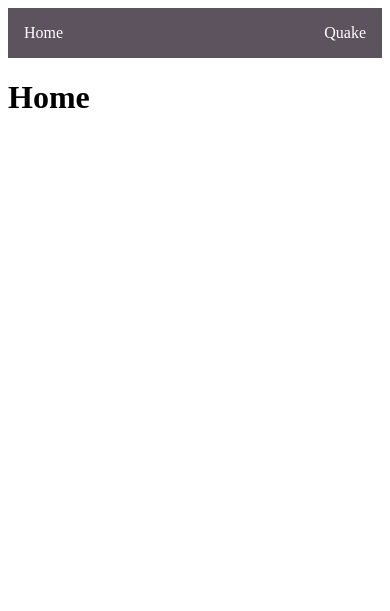
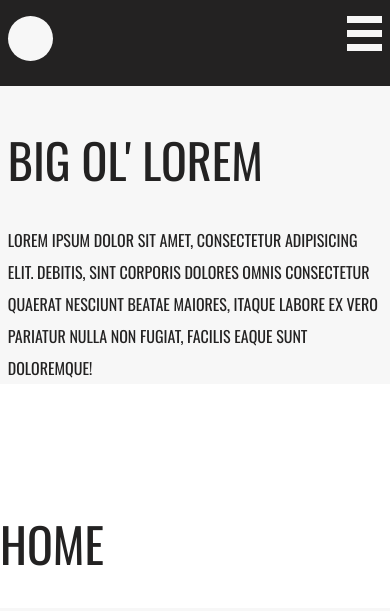
Before and after one commit to pigflymoon/geo-app, a React app: page / in a window 390 px wide. Built offline with nearby package versions, Linux system fonts and the light colour scheme.

Commit message:
#Navigation #reset css

```diff
--- a/components/Nav/NavLink.js
+++ b/components/Nav/NavLink.js
@@ -6,11 +6,26 @@ export default class NavLink extends React.Component {
     render() {
         return (
             <div>
-                <ul className="navigation">
-                    <li><Link to="/home">Home</Link></li>
-                    <li><Link to="/quake">Quake</Link></li>
-                </ul>
-                {this.props.children}
+                <nav className="navBar">
+                    <nav className="wrapper">
+                        <div className="logo"></div>
+                        <input type="checkbox" id="menu-toggle"></input>
+                        <label htmlFor="menu-toggle" className="label-toggle"></label>
+                        <ul>
+                            <li><Link to="/home">Home</Link></li>
+                            <li><Link to="/quake">Quake</Link></li>
+                        </ul>
+
+                        {this.props.children}
+                    </nav>
+                </nav>
+                <header className="wrapper">
+                    <h1>Big ol' Lorem</h1>
+                    <p>Lorem ipsum dolor sit amet, consectetur adipisicing elit. Debitis, sint corporis dolores omnis
+                        consectetur quaerat nesciunt beatae maiores, itaque labore ex vero pariatur nulla non fugiat,
+                        facilis eaque sunt doloremque!</p>
+                </header>
+
             </div>
         )
     }
--- a/components/Nav/NavLink.scss
+++ b/components/Nav/NavLink.scss
@@ -1,24 +1,123 @@
-.navigation {
-  list-style: none;
-  margin: 0;
-  padding: 0;
-  background-color: #5d535e;
-  color: #eee;
-  -webkit-display: -webkit-box;
-  -webkit-display: -webkit-flex;
-  display: -webkit-box;
-  display: -ms-flexbox;
+@import url(https://fonts.googleapis.com/css?family=Oswald:400,700);
+
+//Color Variables
+$black: #000000;
+$color1: #f7f7f7; //Red
+$color2: #232222; //Plum
+$color3: #903749; //Maroon
+
+// Base Styles
+body {
+  background-color: $color1;
+  color: $color2;
+  font-family: 'Oswald', sans-serif;
+  line-height: 2em;
+  text-transform: uppercase;
+}
+
+h1 {
+  font-size: 3em;
+  padding: 3em 0 1em 0;
+}
+
+.navBar {
+  background-color: $color2;
+  position: fixed;
+  min-width: 100%;
+}
+
+.logo {
+  background-color: $color1;
+  border-radius: 50px;
+  display: inline-block;
+  height: 45px;
+  margin: 1em 0;
+  width: 45px;
+}
+
+// Content Wrapper
+.wrapper {
+  margin: 0 auto;
+  max-width: 960px;
+  padding: 0 2%;
+}
+
+// Full Navigation, including mobile menu
+nav {
+  ul {
     display: flex;
-  -webkit-justify-content: space-between;
-  -webkit-box-pack: justify;
-  -ms-flex-pack: justify;
     justify-content: space-between;
+    list-style-type: none;
+    width: 50%;
+
     a {
+      color: $color1;
       text-decoration: none;
-    color: white;
+      transition: all .5s ease;
+
+      &:hover {
+        color: $color3;
+      }
     }
   }
 
   li {
-  padding: 1em;
+    display: inline-block;
   }
+
+  #menu-toggle {
+    display: none;
+  }
+
+  .label-toggle {
+    display: none;
+  }
+
+  .wrapper {
+    align-items: center;
+    display: flex;
+    justify-content: space-between;
+  }
+
+  @media screen and (max-width: 768px) {
+    ul {
+      background-color: $black;
+      display: block;
+      height: 0;
+      list-style-type: none;
+      opacity: 0;
+      text-align: center;
+      transition: all 1s ease;
+      width: 100%;
+      visibility: hidden;
+    }
+
+    li {
+      border-bottom: 2px solid $color2;
+      color: $color2;
+      display: block;
+      font-size: 1.5em;
+      padding: 2em 0;
+    }
+
+    #menu-toggle:checked ~ ul {
+      opacity: 1;
+      height: 100vh;
+      visibility: visible;
+    }
+
+    .label-toggle {
+      background: linear-gradient(to bottom, $color1 0%, $color1 20%, transparent 20%, transparent 40%, $color1 40%, $color1 60%, transparent 60%, transparent 80%, $color1 80%, $color1 100%); //Gradient Hamburger
+      cursor: pointer;
+      display: block;
+      float: right;
+      height: 35px;
+      margin-top: 1em;
+      width: 35px;
+    }
+
+    .wrapper {
+      display: block;
+    }
+  }
+}
--- a/index.js
+++ b/index.js
@@ -4,6 +4,7 @@ import {
     BrowserRouter as Router,
     Route
 } from 'react-router-dom'
+import './style/reset.css'
 import NavLink from './components/Nav/NavLink'
 import Home from './components/Pages/Home/Home'
 import Quake from './components/Pages/Quake/Quake'
--- a/package.json
+++ b/package.json
@@ -46,8 +46,6 @@
     "react": "^15.4.2",
     "react-dom": "^15.4.2",
     "react-router-dom": "^4.0.0",
-    "rebass": "^0.3.4",
-    "reflexbox": "^2.2.3",
     "sass-loader": "^6.0.3",
     "style-loader": "^0.15.0",
     "url-loader": "^0.5.8",
--- /dev/null
+++ b/style/reset.css
@@ -0,0 +1,54 @@
+/* http://meyerweb.com/eric/tools/css/reset/
+   v2.0 | 20110126
+   License: none (public domain)
+*/
+
+html, body, div, span, applet, object, iframe,
+h1, h2, h3, h4, h5, h6, p, blockquote, pre,
+a, abbr, acronym, address, big, cite, code,
+del, dfn, em, img, ins, kbd, q, s, samp,
+small, strike, strong, sub, sup, tt, var,
+b, u, i, center,
+dl, dt, dd, ol, ul, li,
+fieldset, form, label, legend,
+table, caption, tbody, tfoot, thead, tr, th, td,
+article, aside, canvas, details, embed,
+figure, figcaption, footer, header, hgroup,
+menu, nav, output, ruby, section, summary,
+time, mark, audio, video {
+    margin: 0;
+    padding: 0;
+    border: 0;
+    font-size: 100%;
+    font: inherit;
+    vertical-align: baseline;
+}
+
+/* HTML5 display-role reset for older browsers */
+article, aside, details, figcaption, figure,
+footer, header, hgroup, menu, nav, section {
+    display: block;
+}
+
+body {
+    line-height: 1;
+}
+
+ol, ul {
+    list-style: none;
+}
+
+blockquote, q {
+    quotes: none;
+}
+
+blockquote:before, blockquote:after,
+q:before, q:after {
+    content: '';
+    content: none;
+}
+
+table {
+    border-collapse: collapse;
+    border-spacing: 0;
+}
```
Lines whose indentation alone changed are shown as unchanged.
